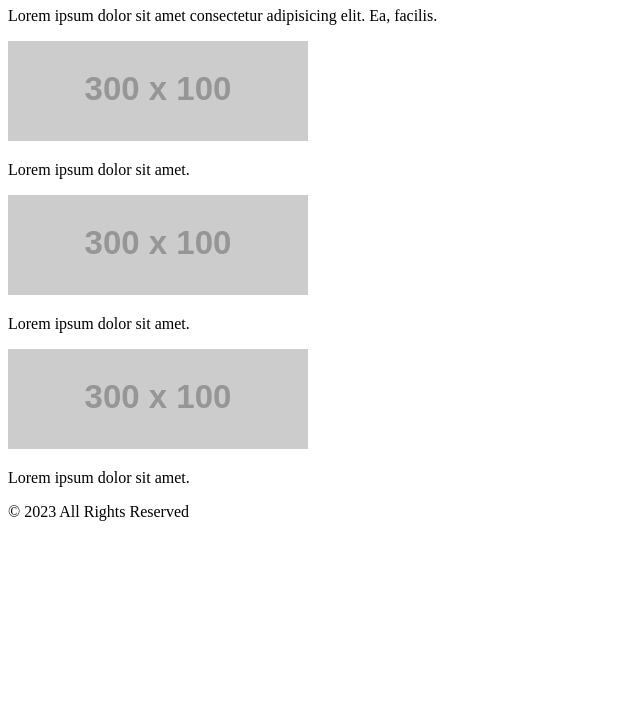
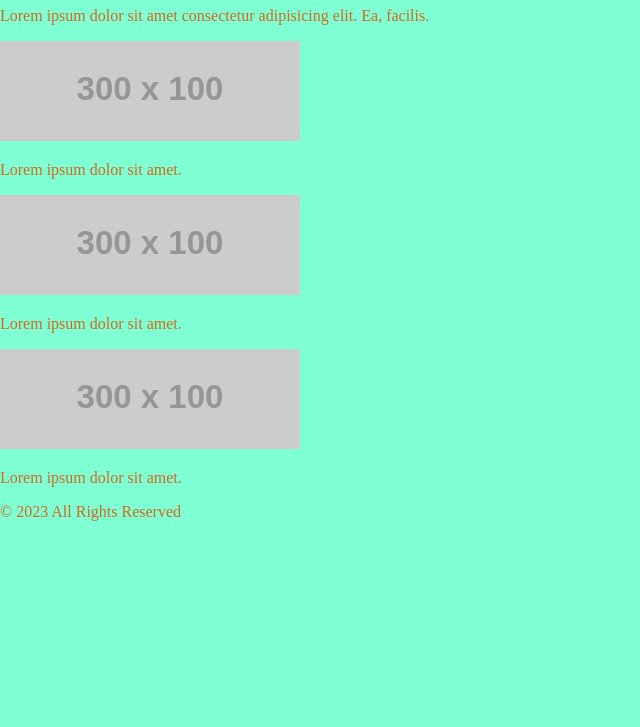
Before and after one commit to pestka86/wireframe, a plain HTML site: page index.html in a window 1280 px wide. Shown: the part 73-800 px from the top of the page, without its empty margins (0-640 px from the left). Drawn offline with Linux system fonts and the light colour scheme; placeholder pictures from the web are drawn by us.

Commit message:
styles added

```diff
--- a/style.css
+++ b/style.css
@@ -2,3 +2,10 @@
 h1 {
     color: rgb(23, 100, 116);
 }
+body {
+    color: chocolate;
+    background-color: aquamarine;
+    padding:0%;
+    margin:auto;
+
+}
```
Also changed, not shown: reset.css (added).
